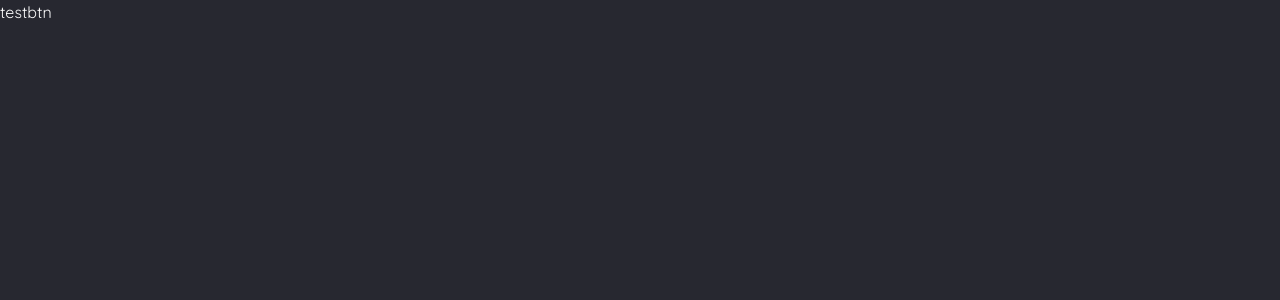
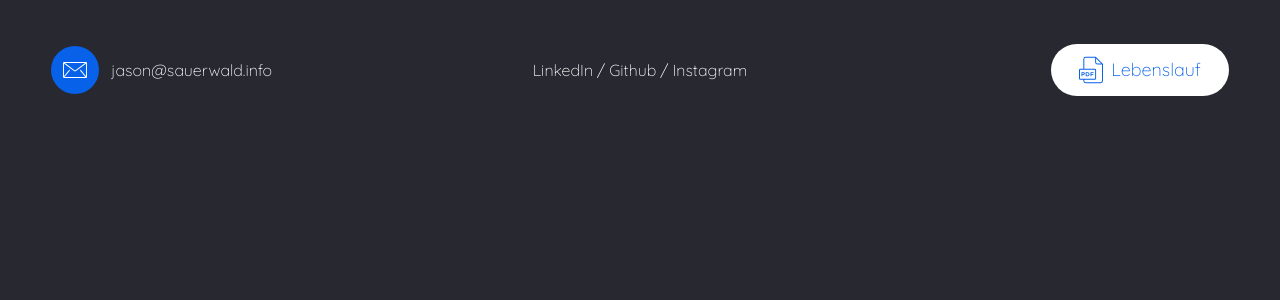
Before and after one commit to JasonSa19/vue-portfolio, a Vue app: page / in a window 1280 px wide. Shown: the top 300 px of the page. Built offline with nearby package versions, Linux system fonts and the light colour scheme.

Commit message:
Header Build part one

```diff
--- a/src/components/Custombutton.vue
+++ /dev/null
@@ -1,14 +0,0 @@
-<script setup>
-const props = defineProps({
-  buttonText: { type: String },
-  link: { type: String },
-});
-</script>
-
-<template>
-  <a :href="link" class="main-btn">
-    {{ buttonText }}
-  </a>
-</template>
-
-<style scoped></style>
--- a/src/components/Intro.vue
+++ b/src/components/Intro.vue
@@ -1,10 +1,32 @@
 <script setup>
-import Custombutton from "./Custombutton.vue";
+import { ref } from "vue";
+import vectorLink from "./vectorLink.vue";
+import customBtn from "./customBtn.vue";
+
+const mailAddress = ref("jason@sauerwald.info");
+const linkedIn = ref("https://www.linkedin.com/in/jasonsauerwald/");
+const gitHub = ref("https://github.com/JasonSa19/");
+const instaGram = ref("https://www.instagram.com/jason_sa_/");
+
+const resume = ref("#");
 </script>
 
 <template>
-  <header>
-    <Custombutton link="/" buttonText="testbtn" />
+  <header class="container mx-auto mt-11 flex items-center font-light">
+    <vectorLink
+      class="flex flex-1 justify-start"
+      :link="'mailto:' + mailAddress"
+      :buttonText="mailAddress"
+    />
+    <span class="flex flex-1 justify-center gap-1"
+      ><a :href="linkedIn">LinkedIn</a> / <a :href="gitHub">Github</a> /
+      <a :href="instaGram">Instagram</a>
+    </span>
+    <customBtn
+      :link="resume"
+      class="flex flex-1 justify-end"
+      buttonText="Lebenslauf"
+    />
   </header>
 </template>
 
--- /dev/null
+++ b/src/components/customBtn.vue
@@ -0,0 +1,24 @@
+<script setup>
+import pdfFile from "./svg/pdfFile.vue";
+
+const props = defineProps({
+  buttonText: { type: String },
+  link: { type: String },
+});
+</script>
+
+<template>
+  <div class="btn-wrap">
+    <a
+      class="icon-btn group inline-flex cursor-pointer items-center gap-2 rounded-3xl bg-white px-7 py-3 text-lg text-blue transition-all hover:bg-blue hover:text-white"
+      :href="link"
+    >
+      <pdfFile
+        class="h-7 w-6 fill-blue transition-all group-hover:fill-white"
+      ></pdfFile>
+      {{ buttonText }}
+    </a>
+  </div>
+</template>
+
+<style scoped></style>
--- /dev/null
+++ b/src/components/svg/mail.vue
@@ -0,0 +1,12 @@
+<script setup></script>
+
+<template>
+  <svg xmlns="http://www.w3.org/2000/svg" viewBox="0 0 26.944 17.973">
+    <path
+      d="M64.32,126.256a4.748,4.748,0,0,1,.408-.721,1.24,1.24,0,0,1,.933-.42c.07,0,.141,0,.21,0q11.916,0,23.833,0a1.54,1.54,0,0,1,1.1.36,1.469,1.469,0,0,1,.466,1.155q-.006,6.025,0,12.049c0,.973,0,1.947,0,2.92a1.391,1.391,0,0,1-1.477,1.487q-12,0-23.99,0a1.435,1.435,0,0,1-1.472-1.144Q64.32,134.1,64.32,126.256ZM90.2,141.264V126.83c-.106.076-.184.13-.26.188q-5.3,3.977-10.6,7.954a2.45,2.45,0,0,1-3.087,0L65.621,127c-.073-.055-.148-.106-.24-.172v14.436c.1-.124.178-.208.247-.294q2.392-2.954,4.783-5.909c.259-.32.512-.647.783-.957a.5.5,0,0,1,.71-.053.516.516,0,0,1,.093.688,1.49,1.49,0,0,1-.112.146l-5.577,6.891c-.063.077-.122.157-.2.252H89.468c-.065-.087-.109-.151-.157-.211l-3.426-4.232q-1.118-1.38-2.234-2.761a.524.524,0,0,1,.162-.854c.242-.1.46-.022.68.25l4.3,5.316C89.25,140.1,89.707,140.66,90.2,141.264ZM66.246,126.158c.114.091.178.146.245.2l10.389,7.8a1.42,1.42,0,0,0,1.818,0q5.215-3.911,10.43-7.826c.057-.043.108-.093.192-.167Z"
+      transform="translate(-64.32 -125.11)"
+    />
+  </svg>
+</template>
+
+<style scoped></style>
--- /dev/null
+++ b/src/components/svg/pdfFile.vue
@@ -0,0 +1,33 @@
+<script setup></script>
+
+<template>
+  <svg xmlns="http://www.w3.org/2000/svg" viewBox="0 0 23.733 26.165">
+    <g transform="translate(-21.6 -17.3)">
+      <path
+        id="Pfad_42"
+        data-name="Pfad 42"
+        d="M45.165,24.2,38.4,17.44a.516.516,0,0,0-.335-.14H28.309a2.434,2.434,0,0,0-2.432,2.432v9.42H23a1.384,1.384,0,0,0-1.4,1.4v8.19a1.384,1.384,0,0,0,1.4,1.4h2.879v.895a2.434,2.434,0,0,0,2.432,2.432H42.9a2.434,2.434,0,0,0,2.432-2.432V24.54a.762.762,0,0,0-.168-.335Zm-1.537-.14H39.966a1.461,1.461,0,0,1-1.454-1.454V18.949ZM22.578,38.713v-8.19A.43.43,0,0,1,23,30.1H37.142a.43.43,0,0,1,.419.419v8.19a.43.43,0,0,1-.419.419H23A.43.43,0,0,1,22.578,38.713ZM42.9,42.43H28.309a1.461,1.461,0,0,1-1.454-1.454v-.895H37.114a1.384,1.384,0,0,0,1.4-1.4V30.522a1.384,1.384,0,0,0-1.4-1.4H26.855V19.7a1.461,1.461,0,0,1,1.454-1.454h9.253v4.361a2.434,2.434,0,0,0,2.432,2.432h4.361V41A1.475,1.475,0,0,1,42.9,42.43Z"
+      />
+      <path
+        id="Pfad_43"
+        data-name="Pfad 43"
+        d="M33.726,73.37A1.392,1.392,0,0,0,32.217,72H30.4v4.025h.867V74.712h.95A1.355,1.355,0,0,0,33.726,73.37Zm-1.621.559h-.867V72.783h.867c.419,0,.727.224.727.559A.65.65,0,0,1,32.105,73.929Z"
+        transform="translate(-6.34 -39.409)"
+      />
+      <path
+        id="Pfad_44"
+        data-name="Pfad 44"
+        d="M49.074,74.013A2.092,2.092,0,0,0,46.754,72H45.3v4.025h1.454a2.06,2.06,0,0,0,2.32-2.013Zm-2.879-1.23h.7a1.243,1.243,0,0,1,1.314,1.146,1.219,1.219,0,0,1-1.314,1.314h-.7Z"
+        transform="translate(-17.075 -39.409)"
+      />
+      <path
+        id="Pfad_45"
+        data-name="Pfad 45"
+        d="M63.167,74.46h2.013v-.783H63.167v-.895H65.4V72H62.3v4.053h.867Z"
+        transform="translate(-29.323 -39.409)"
+      />
+    </g>
+  </svg>
+</template>
+
+<style scoped></style>
--- /dev/null
+++ b/src/components/vectorLink.vue
@@ -0,0 +1,25 @@
+<script setup>
+import mail from "./svg/mail.vue";
+
+const props = defineProps({
+  buttonText: { type: String },
+  link: { type: String },
+});
+</script>
+
+<template>
+  <div class="vector-link">
+    <a class="group flex items-center gap-3" :href="link">
+      <div
+        class="svg-holder flex h-12 w-12 items-center justify-center rounded-full bg-blue transition-all group-hover:bg-white"
+      >
+        <mail
+          class="h-6 w-6 fill-white transition-all group-hover:fill-blue"
+        ></mail>
+      </div>
+      {{ buttonText }}
+    </a>
+  </div>
+</template>
+
+<style scoped></style>
--- a/tailwind.config.js
+++ b/tailwind.config.js
@@ -1,7 +1,36 @@
 module.exports = {
-  content: ['index.html','./src/**/*.{js,jsx,ts,tsx,vue,html}'],
+  content: ["index.html", "./src/**/*.{js,jsx,ts,tsx,vue,html}"],
+  corePlugins: {
+    container: false,
+  },
   theme: {
-    extend: {},
+    screens: {
+      "2xl": { max: "1680px" },
+      xl: { max: "1440px" },
+      lg: { max: "992px" },
+      md: { max: "768px" },
+      sm: { max: "480px" },
+    },
+    borderRadius: {
+      "3xl": "40px",
+      full: "999px",
+    },
+    extend: {
+      colors: {
+        blue: "#0761E9",
+      },
+    },
   },
-  plugins: [],
-}
+  plugins: [
+    function ({ addComponents }) {
+      addComponents({
+        ".container": {
+          maxWidth: "1620px",
+          "@screen 2xl": {
+            maxWidth: "92%",
+          },
+        },
+      });
+    },
+  ],
+};
```
Also changed, not shown: src/assets/pdf.svg (deleted).
